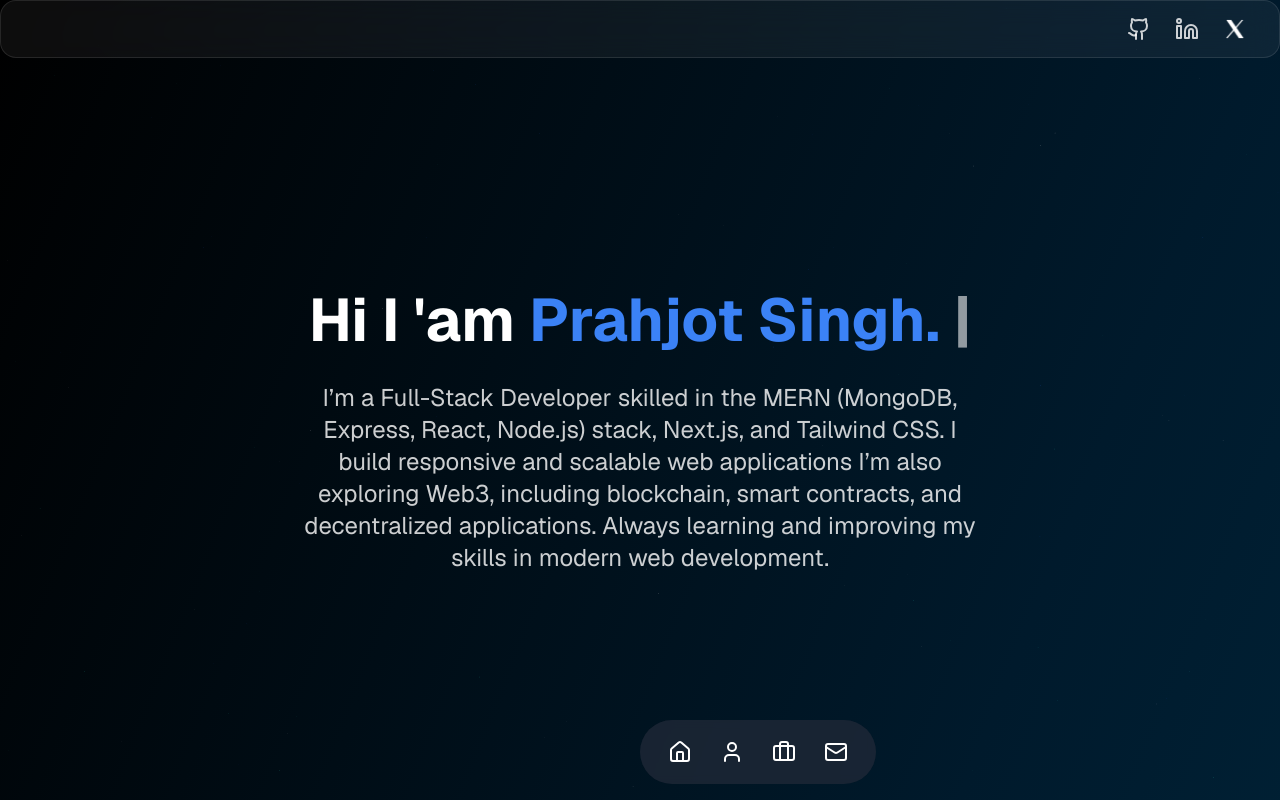
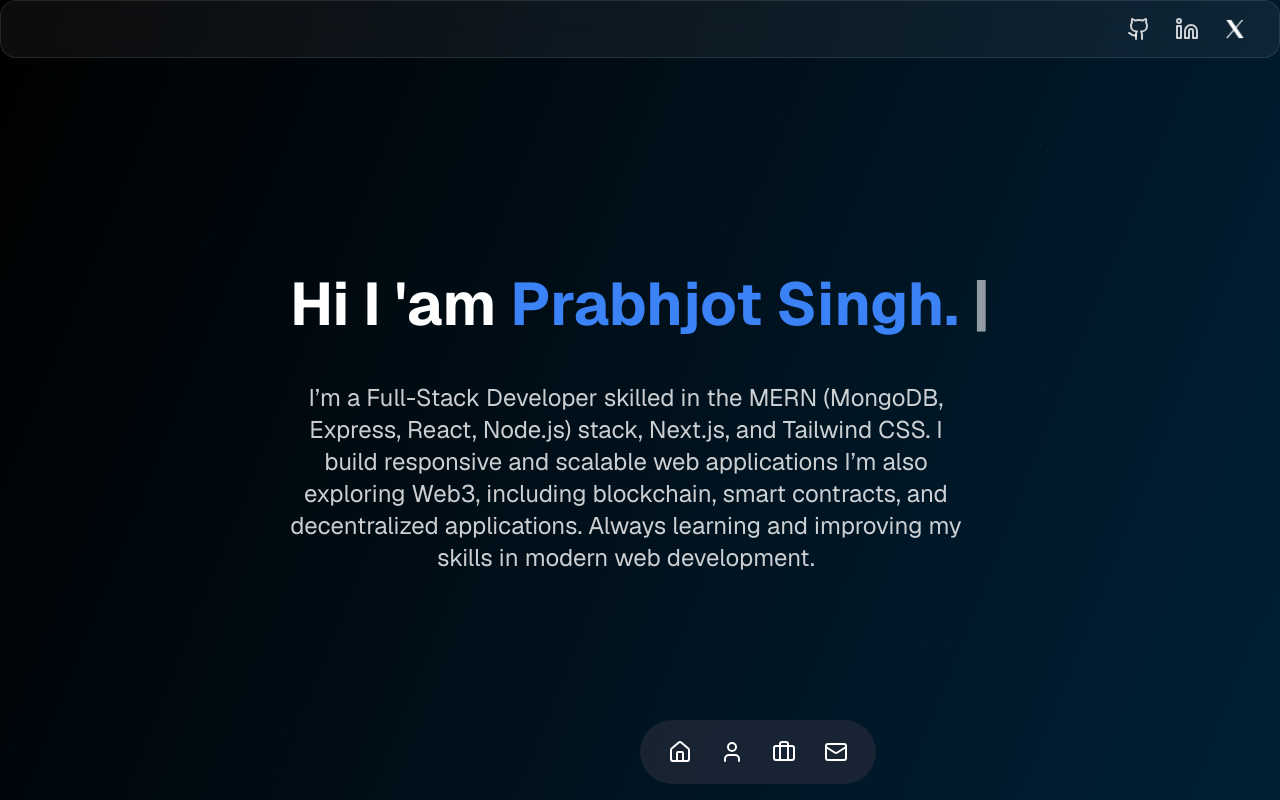
Before and after one commit to 9prabhjot9/Portfolio, a Next.js app: page / in a window 1280 px wide. Shown: the top 800 px of the page. Built offline with nearby package versions, Linux system fonts and the light colour scheme.

Commit message:
Update hero.tsx

```diff
--- a/components/hero.tsx
+++ b/components/hero.tsx
@@ -16,7 +16,7 @@ export function Hero() {
       text: "'am",
     },
     {
-      text: "Prahjot",
+      text: "Prabhjot",
       className: "text-blue-500 dark:text-blue-500",
     },
     {
@@ -38,7 +38,7 @@ export function Hero() {
           <TypewriterEffect words={words} />
         </h1>
         <motion.p
-          className="text-xl md:text-2xl text-white/80 max-w-2xl"
+          className="text-xl md:text-2xl text-white/80 max-w-2xl py-4"
           initial={{ opacity: 0 }}
           animate={{ opacity: 1 }}
           transition={{ delay: 0.3, duration: 0.8 }}
```
